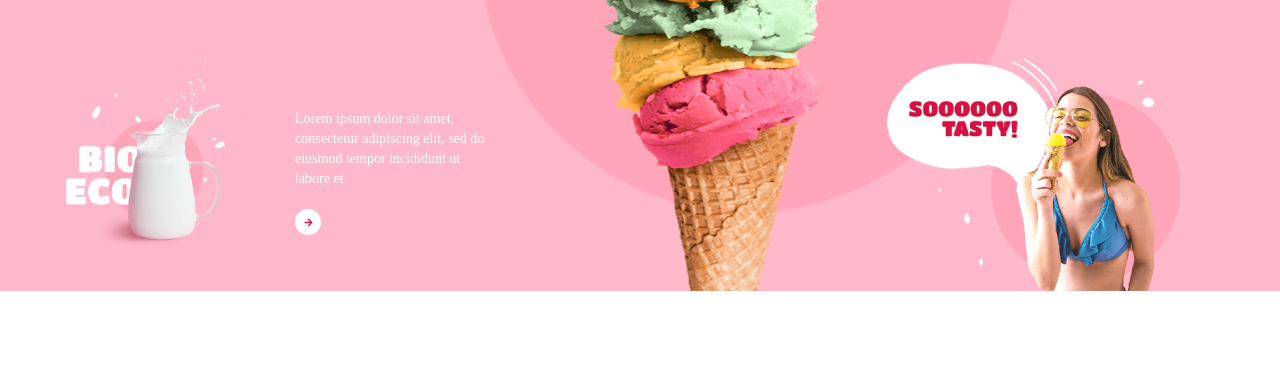
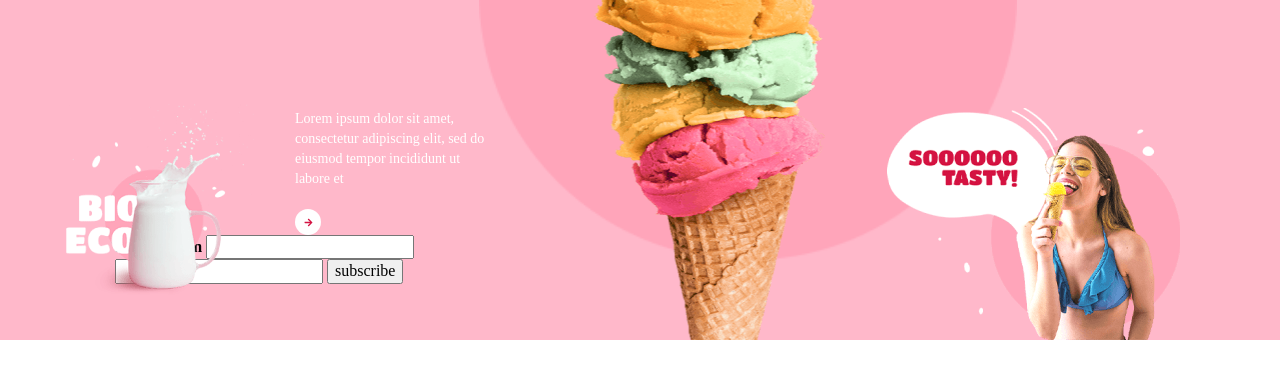
Before and after one commit to VasylArtymovych/ice-cream-shop, a plain HTML site: page index.html in a window 1280 px wide. Shown: the part 373-752 px from the top of the page. Drawn offline with nearby package versions, Linux system fonts and the light colour scheme.

Commit message:
added form murkup

```diff
--- a/index.html
+++ b/index.html
@@ -139,6 +139,18 @@
                         <img src="./images/hero/hero-icecream-desktop2x.png" alt="icecream">
                     </picture>
                 </div>
+                <div class="hero__menu">
+                    <form name="subscription" action="" class="hero-form">
+                        <b class="hero-form__title">Subscription</b>
+                        <label for="" class="hero-form__label">
+                            <input type="email" name="email" class="hero-form__input">
+                        </label>
+                        <label for="" class="hero-form__label">
+                            <input type="tel" name="email" class="hero-form__input">
+                        </label>
+                        <button class="hero-form__btn" type="submit"><span></span>subscribe</button>
+                    </form>
+                </div>
             </div>
         </section>
 
--- a/sass/layout/_hero.scss
+++ b/sass/layout/_hero.scss
@@ -312,19 +312,17 @@
   }
 }
 
-@keyframes scale {
-  0% {
-  }
-  100% {
-  }
+.hero__menu {
 }
-
-@keyframes rotateY {
-  0% {
-    transform: rotateY(0deg);
-  }
-
-  100% {
-    transform: rotateY(60deg);
-  }
+.hero-form {
+  display: block;
+  width: 400px;
 }
+.hero-form__title {
+}
+.hero-form__label {
+}
+.hero-form__input {
+}
+.hero-form__btn {
+}
```
Also changed, not shown: css/main.css, css/main.min.css, 2 other files.
